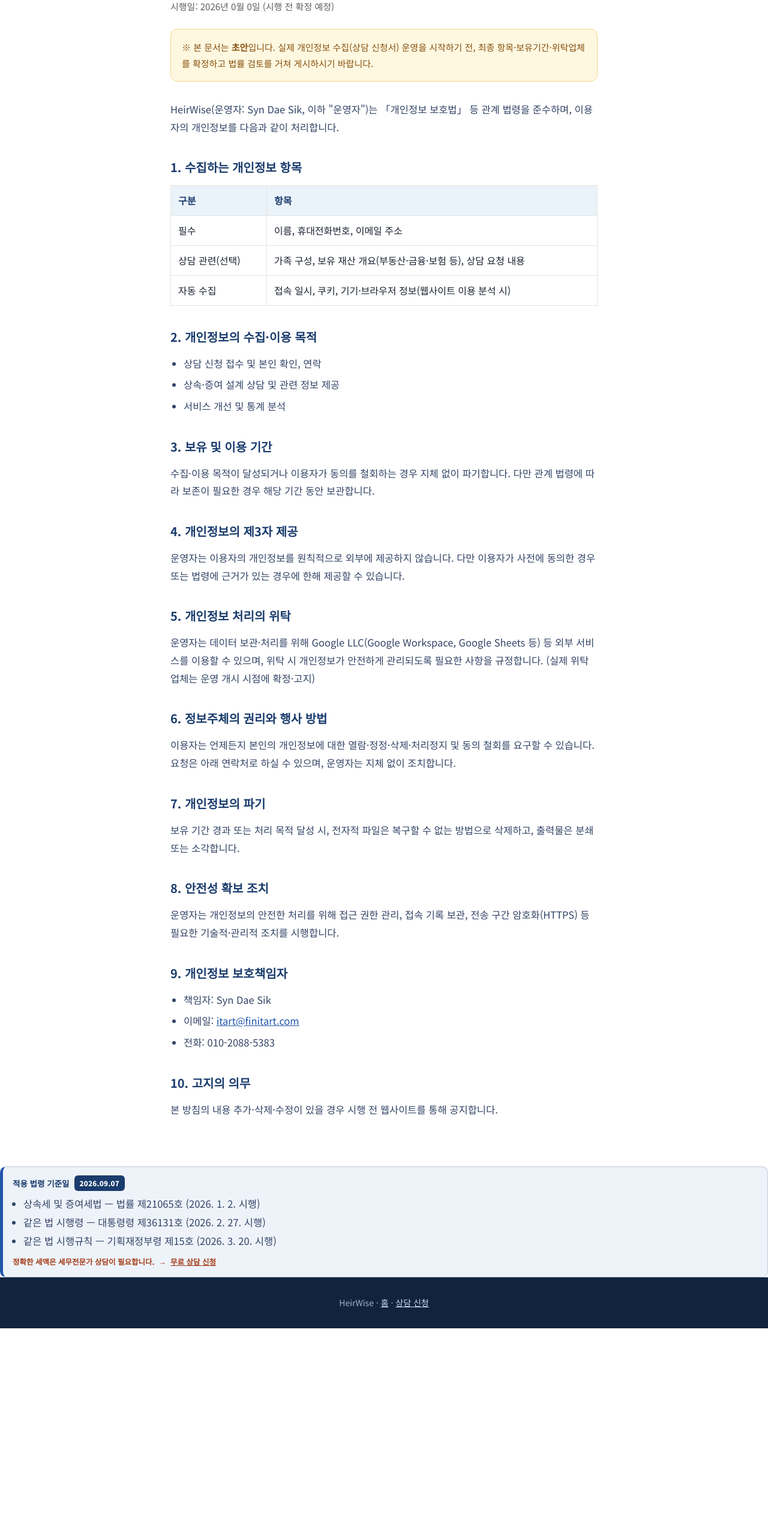
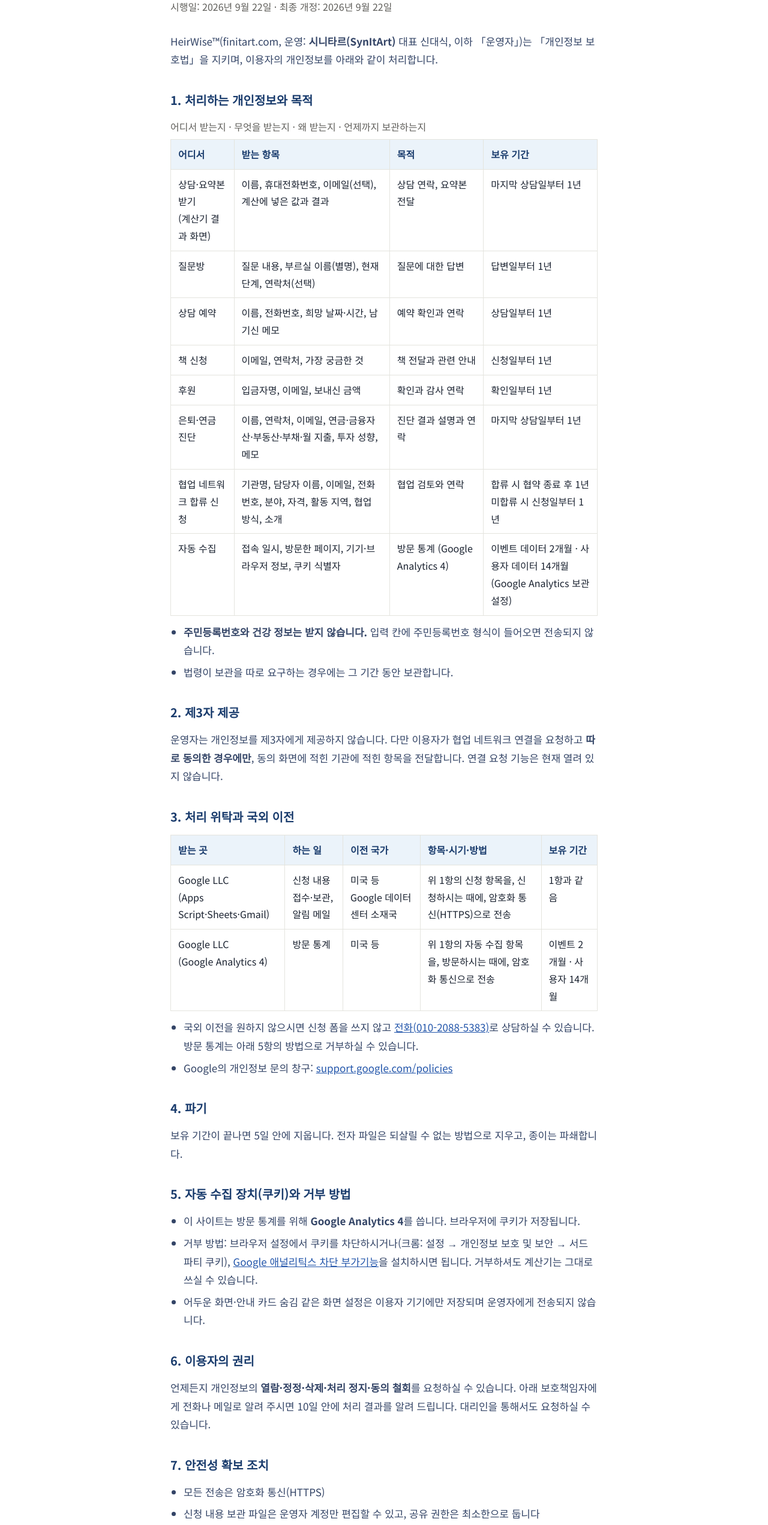
Before and after one commit to SynItArt/FinITArt, a plain HTML site: page privacy.html in a window 1280 px wide. Shown: the part 187-2730 px from the top of the page at 60% size. Before the commit the page ends 2402 px from the top, so only its background shows below. Drawn offline with Linux system fonts and the light colour scheme.

Commit message:
fix(privacy): privacy policy final version

```diff
--- a/privacy.html
+++ b/privacy.html
@@ -4,34 +4,54 @@
 <meta charset="UTF-8">
 <meta name="viewport" content="width=device-width, initial-scale=1.0">
 <link rel="icon" type="image/svg+xml" href="/img/brand/heirwise-symbol.svg">
-<title>개인정보처리방침 | Heirwise</title>
+<title>개인정보처리방침 | HeirWise</title>
 <meta name="robots" content="noindex">
 <link rel="preconnect" href="https://fonts.googleapis.com">
 <link rel="preconnect" href="https://fonts.gstatic.com" crossorigin>
 <link href="https://fonts.googleapis.com/css2?family=Noto+Sans+KR:wght@400;500;700;900&display=swap" rel="stylesheet">
 <style>
-  :root{--navy:#1A3C6D;--blue:#2255AA;--dark:#334466;--amber-bg:#FFF8E1;--amber-ink:#854F0B;--ink:#1A2230;--muted:#5F5E5A;--line:#E4E4DE}
+  :root{--navy:#1A3C6D;--blue:#2255AA;--dark:#334466;--amber-bg:#FFF8E1;--amber-ink:#854F0B;--ink:#1A2230;--muted:#5F5E5A;--line:#E4E4DE;--bg:#fff;--surface:#F8FAFC}
   *{box-sizing:border-box;margin:0;padding:0}
-  body{font-family:'Malgun Gothic','Noto Sans KR',sans-serif;color:var(--ink);background:#fff;font-size:17px;line-height:1.8}
+  body{font-family:'Malgun Gothic','Noto Sans KR',sans-serif;color:var(--ink);background:var(--bg);font-size:17px;line-height:1.8}
   .wrap{max-width:760px;margin:0 auto;padding:0 24px}
   a{color:var(--blue)}
   .top{background:var(--navy);color:#fff;padding:18px 0}
   .top .wrap{display:flex;justify-content:space-between;align-items:center}
   .top .logo{font-size:20px;font-weight:900;color:#fff;text-decoration:none}
-  .top .home{color:#cfe0f2;text-decoration:none;font-size:15px}
+  .top .home{color:#cfe0f2;text-decoration:none;font-size:16px}
   main{padding:44px 0 64px}
   h1{font-size:30px;font-weight:900;color:var(--navy);margin-bottom:8px}
-  .meta{font-size:15px;color:var(--muted);margin-bottom:24px}
-  .draft{background:var(--amber-bg);border:1px solid #F4D58A;border-radius:12px;padding:16px 18px;font-size:15px;color:var(--amber-ink);margin-bottom:32px}
+  .meta{font-size:16px;color:var(--muted);margin-bottom:28px}
   h2{font-size:20px;font-weight:700;color:var(--navy);margin:34px 0 12px}
-  p,li{font-size:16.5px;color:var(--dark)}
+  p,li{font-size:17px;color:var(--dark)}
   ul{margin:8px 0 8px 22px}
   li{margin-bottom:6px}
   table{width:100%;border-collapse:collapse;margin:12px 0;font-size:16px}
   th,td{border:1px solid var(--line);padding:10px 12px;text-align:left;vertical-align:top}
   th{background:#EBF3FA;color:var(--navy);font-weight:700}
-  footer{background:#11243f;color:#9fb2c8;font-size:14px;padding:30px 0;text-align:center}
+  .tcap{caption-side:top;text-align:left;font-size:16px;color:var(--muted);padding-bottom:6px}
+  footer{background:#11243f;color:#cfe0f2;font-size:15px;padding:30px 0;text-align:center}
   footer a{color:#cfe0f2}
+
+  /* 좁은 화면: 표를 카드로 (가로 스크롤 없이) */
+  @media (max-width:560px){
+    table{border:0}
+    thead,tr>th{position:absolute;left:-9999px}
+    tr:first-child{display:none}
+    tr{display:block;border:1px solid var(--line);border-radius:10px;margin-bottom:12px;padding:6px 4px;background:var(--surface)}
+    td{display:block;border:0;padding:6px 10px}
+    td::before{content:attr(data-th);display:block;font-weight:700;color:var(--navy);font-size:15px}
+  }
+
+  /* 다크 모드 */
+  @media (prefers-color-scheme:dark){
+    :root:not([data-theme="light"]){--ink:#F5F7FA;--dark:#DCE3EC;--muted:#B6C2D1;--line:#33445C;--navy:#9EC5FF;--blue:#8FC1FF;--bg:#13161C;--surface:#1B2030}
+    :root:not([data-theme="light"]) .top{background:#0F1A2B}
+    :root:not([data-theme="light"]) th{background:#22304A;color:#DCE7FF}
+  }
+  html[data-theme="dark"]{--ink:#F5F7FA;--dark:#DCE3EC;--muted:#B6C2D1;--line:#33445C;--navy:#9EC5FF;--blue:#8FC1FF;--bg:#13161C;--surface:#1B2030}
+  html[data-theme="dark"] .top{background:#0F1A2B}
+  html[data-theme="dark"] th{background:#22304A;color:#DCE7FF}
 
 /* 브랜드 로고 (2026-09-18, 상표출원 40-2026-0196992 / 등록 전 ™) */
 .logo,.nw-logo{align-items:center}
@@ -50,59 +70,78 @@ html[data-theme="dark"] .logo-img.is-dark{display:block}
 .top .logo .tm{color:#fff}
 </style>
 </head>
-<body data-season="off" data-tool="개인정보처리방침" data-axis="both">
+<body data-season="off" data-law="off" data-tool="개인정보처리방침" data-axis="both">
 <div class="top"><div class="wrap"><a class="logo" href="index.html" aria-label="HeirWise 홈"><span class="logo-mark"><img class="logo-img is-light" src="/img/brand/heirwise-logo-h.svg" alt="HeirWise" height="32"><img class="logo-img is-dark" src="/img/brand/heirwise-logo-h-dark.svg" alt="" aria-hidden="true" height="32"><sup class="tm">™</sup></span></a><a class="home" href="index.html">← 홈으로</a></div></div>
 
 <main>
   <div class="wrap">
     <h1>개인정보처리방침</h1>
-    <div class="meta">시행일: 2026년 0월 0일 (시행 전 확정 예정)</div>
-    <div class="draft">※ 본 문서는 <b>초안</b>입니다. 실제 개인정보 수집(상담 신청서) 운영을 시작하기 전, 최종 항목·보유기간·위탁업체를 확정하고 법률 검토를 거쳐 게시하시기 바랍니다.</div>
+    <div class="meta">시행일: 2026년 9월 22일 · 최종 개정: 2026년 9월 22일</div>
 
-    <p>HeirWise(운영자: Syn Dae Sik, 이하 "운영자")는 「개인정보 보호법」 등 관계 법령을 준수하며, 이용자의 개인정보를 다음과 같이 처리합니다.</p>
+    <p>HeirWise™(finitart.com, 운영: <b>시니타르(SynItArt)</b> 대표 신대식, 이하 「운영자」)는 「개인정보 보호법」을 지키며, 이용자의 개인정보를 아래와 같이 처리합니다.</p>
 
-    <h2>1. 수집하는 개인정보 항목</h2>
+    <h2>1. 처리하는 개인정보와 목적</h2>
     <table>
-      <tr><th>구분</th><th>항목</th></tr>
-      <tr><td>필수</td><td>이름, 휴대전화번호, 이메일 주소</td></tr>
-      <tr><td>상담 관련(선택)</td><td>가족 구성, 보유 재산 개요(부동산·금융·보험 등), 상담 요청 내용</td></tr>
-      <tr><td>자동 수집</td><td>접속 일시, 쿠키, 기기·브라우저 정보(웹사이트 이용 분석 시)</td></tr>
+      <caption class="tcap">어디서 받는지 · 무엇을 받는지 · 왜 받는지 · 언제까지 보관하는지</caption>
+      <tr><th>어디서</th><th>받는 항목</th><th>목적</th><th>보유 기간</th></tr>
+      <tr><td data-th="어디서">상담·요약본 받기<br>(계산기 결과 화면)</td><td data-th="받는 항목">이름, 휴대전화번호, 이메일(선택), 계산에 넣은 값과 결과</td><td data-th="목적">상담 연락, 요약본 전달</td><td data-th="보유 기간">마지막 상담일부터 1년</td></tr>
+      <tr><td data-th="어디서">질문방</td><td data-th="받는 항목">질문 내용, 부르실 이름(별명), 현재 단계, 연락처(선택)</td><td data-th="목적">질문에 대한 답변</td><td data-th="보유 기간">답변일부터 1년</td></tr>
+      <tr><td data-th="어디서">상담 예약</td><td data-th="받는 항목">이름, 전화번호, 희망 날짜·시간, 남기신 메모</td><td data-th="목적">예약 확인과 연락</td><td data-th="보유 기간">상담일부터 1년</td></tr>
+      <tr><td data-th="어디서">책 신청</td><td data-th="받는 항목">이메일, 연락처, 가장 궁금한 것</td><td data-th="목적">책 전달과 관련 안내</td><td data-th="보유 기간">신청일부터 1년</td></tr>
+      <tr><td data-th="어디서">후원</td><td data-th="받는 항목">입금자명, 이메일, 보내신 금액</td><td data-th="목적">확인과 감사 연락</td><td data-th="보유 기간">확인일부터 1년</td></tr>
+      <tr><td data-th="어디서">은퇴·연금 진단</td><td data-th="받는 항목">이름, 연락처, 이메일, 연금·금융자산·부동산·부채·월 지출, 투자 성향, 메모</td><td data-th="목적">진단 결과 설명과 연락</td><td data-th="보유 기간">마지막 상담일부터 1년</td></tr>
+      <tr><td data-th="어디서">협업 네트워크 합류 신청</td><td data-th="받는 항목">기관명, 담당자 이름, 이메일, 전화번호, 분야, 자격, 활동 지역, 협업 방식, 소개</td><td data-th="목적">협업 검토와 연락</td><td data-th="보유 기간">합류 시 협약 종료 후 1년<br>미합류 시 신청일부터 1년</td></tr>
+      <tr><td data-th="어디서">자동 수집</td><td data-th="받는 항목">접속 일시, 방문한 페이지, 기기·브라우저 정보, 쿠키 식별자</td><td data-th="목적">방문 통계 (Google Analytics 4)</td><td data-th="보유 기간">이벤트 데이터 2개월 · 사용자 데이터 14개월<br>(Google Analytics 보관 설정)</td></tr>
     </table>
-
-    <h2>2. 개인정보의 수집·이용 목적</h2>
     <ul>
-      <li>상담 신청 접수 및 본인 확인, 연락</li>
-      <li>상속·증여 설계 상담 및 관련 정보 제공</li>
-      <li>서비스 개선 및 통계 분석</li>
+      <li><b>주민등록번호와 건강 정보는 받지 않습니다.</b> 입력 칸에 주민등록번호 형식이 들어오면 전송되지 않습니다.</li>
+      <li>법령이 보관을 따로 요구하는 경우에는 그 기간 동안 보관합니다.</li>
     </ul>
 
-    <h2>3. 보유 및 이용 기간</h2>
-    <p>수집·이용 목적이 달성되거나 이용자가 동의를 철회하는 경우 지체 없이 파기합니다. 다만 관계 법령에 따라 보존이 필요한 경우 해당 기간 동안 보관합니다.</p>
+    <h2>2. 제3자 제공</h2>
+    <p>운영자는 개인정보를 제3자에게 제공하지 않습니다. 다만 이용자가 협업 네트워크 연결을 요청하고 <b>따로 동의한 경우에만</b>, 동의 화면에 적힌 기관에 적힌 항목을 전달합니다. 연결 요청 기능은 현재 열려 있지 않습니다.</p>
 
-    <h2>4. 개인정보의 제3자 제공</h2>
-    <p>운영자는 이용자의 개인정보를 원칙적으로 외부에 제공하지 않습니다. 다만 이용자가 사전에 동의한 경우 또는 법령에 근거가 있는 경우에 한해 제공할 수 있습니다.</p>
-
-    <h2>5. 개인정보 처리의 위탁</h2>
-    <p>운영자는 데이터 보관·처리를 위해 Google LLC(Google Workspace, Google Sheets 등) 등 외부 서비스를 이용할 수 있으며, 위탁 시 개인정보가 안전하게 관리되도록 필요한 사항을 규정합니다. (실제 위탁업체는 운영 개시 시점에 확정·고지)</p>
-
-    <h2>6. 정보주체의 권리와 행사 방법</h2>
-    <p>이용자는 언제든지 본인의 개인정보에 대한 열람·정정·삭제·처리정지 및 동의 철회를 요구할 수 있습니다. 요청은 아래 연락처로 하실 수 있으며, 운영자는 지체 없이 조치합니다.</p>
-
-    <h2>7. 개인정보의 파기</h2>
-    <p>보유 기간 경과 또는 처리 목적 달성 시, 전자적 파일은 복구할 수 없는 방법으로 삭제하고, 출력물은 분쇄 또는 소각합니다.</p>
-
-    <h2>8. 안전성 확보 조치</h2>
-    <p>운영자는 개인정보의 안전한 처리를 위해 접근 권한 관리, 접속 기록 보관, 전송 구간 암호화(HTTPS) 등 필요한 기술적·관리적 조치를 시행합니다.</p>
-
-    <h2>9. 개인정보 보호책임자</h2>
+    <h2>3. 처리 위탁과 국외 이전</h2>
+    <table>
+      <tr><th>받는 곳</th><th>하는 일</th><th>이전 국가</th><th>항목·시기·방법</th><th>보유 기간</th></tr>
+      <tr><td data-th="받는 곳">Google LLC<br>(Apps Script·Sheets·Gmail)</td><td data-th="하는 일">신청 내용 접수·보관, 알림 메일</td><td data-th="이전 국가">미국 등 Google 데이터센터 소재국</td><td data-th="항목·시기·방법">위 1항의 신청 항목을, 신청하시는 때에, 암호화 통신(HTTPS)으로 전송</td><td data-th="보유 기간">1항과 같음</td></tr>
+      <tr><td data-th="받는 곳">Google LLC<br>(Google Analytics 4)</td><td data-th="하는 일">방문 통계</td><td data-th="이전 국가">미국 등</td><td data-th="항목·시기·방법">위 1항의 자동 수집 항목을, 방문하시는 때에, 암호화 통신으로 전송</td><td data-th="보유 기간">이벤트 2개월 · 사용자 14개월</td></tr>
+    </table>
     <ul>
-      <li>책임자: Syn Dae Sik</li>
-      <li>이메일: <a href="mailto:itart@finitart.com">itart@finitart.com</a></li>
-      <li>전화: 010-2088-5383</li>
+      <li>국외 이전을 원하지 않으시면 신청 폼을 쓰지 않고 <a href="tel:01020885383">전화(010-2088-5383)</a>로 상담하실 수 있습니다. 방문 통계는 아래 5항의 방법으로 거부하실 수 있습니다.</li>
+      <li>Google의 개인정보 문의 창구: <a href="https://support.google.com/policies" target="_blank" rel="noopener">support.google.com/policies</a></li>
     </ul>
 
-    <h2>10. 고지의 의무</h2>
-    <p>본 방침의 내용 추가·삭제·수정이 있을 경우 시행 전 웹사이트를 통해 공지합니다.</p>
+    <h2>4. 파기</h2>
+    <p>보유 기간이 끝나면 5일 안에 지웁니다. 전자 파일은 되살릴 수 없는 방법으로 지우고, 종이는 파쇄합니다.</p>
+
+    <h2>5. 자동 수집 장치(쿠키)와 거부 방법</h2>
+    <ul>
+      <li>이 사이트는 방문 통계를 위해 <b>Google Analytics 4</b>를 씁니다. 브라우저에 쿠키가 저장됩니다.</li>
+      <li>거부 방법: 브라우저 설정에서 쿠키를 차단하시거나(크롬: 설정 → 개인정보 보호 및 보안 → 서드 파티 쿠키), <a href="https://tools.google.com/dlpage/gaoptout" target="_blank" rel="noopener">Google 애널리틱스 차단 부가기능</a>을 설치하시면 됩니다. 거부하셔도 계산기는 그대로 쓰실 수 있습니다.</li>
+      <li>어두운 화면·안내 카드 숨김 같은 화면 설정은 이용자 기기에만 저장되며 운영자에게 전송되지 않습니다.</li>
+    </ul>
+
+    <h2>6. 이용자의 권리</h2>
+    <p>언제든지 개인정보의 <b>열람·정정·삭제·처리 정지·동의 철회</b>를 요청하실 수 있습니다. 아래 보호책임자에게 전화나 메일로 알려 주시면 10일 안에 처리 결과를 알려 드립니다. 대리인을 통해서도 요청하실 수 있습니다.</p>
+
+    <h2>7. 안전성 확보 조치</h2>
+    <ul>
+      <li>모든 전송은 암호화 통신(HTTPS)</li>
+      <li>신청 내용 보관 파일은 운영자 계정만 편집할 수 있고, 공유 권한은 최소한으로 둡니다</li>
+      <li>접근 기록을 점검하고, 비밀키를 이용자 화면(브라우저 코드)에 두지 않습니다</li>
+    </ul>
+
+    <h2>8. 개인정보 보호책임자</h2>
+    <ul>
+      <li>신대식 (申大湜)</li>
+      <li>전화: <a href="tel:01020885383">010-2088-5383</a> · 이메일: <a href="mailto:itart@finitart.com">itart@finitart.com</a></li>
+      <li>안산사무소: 경기 안산시 단원구 정왕천동로30번길 2(성곡동, 4바 858호 2층)</li>
+    </ul>
+    <p>침해 신고·상담은 개인정보침해신고센터(국번 없이 118, <a href="https://privacy.kisa.or.kr" target="_blank" rel="noopener">privacy.kisa.or.kr</a>), 개인정보 분쟁조정위원회(1833-6972, <a href="https://www.kopico.go.kr" target="_blank" rel="noopener">kopico.go.kr</a>), 경찰청 사이버수사국(국번 없이 182)으로 하실 수 있습니다.</p>
+
+    <h2>9. 바뀔 때</h2>
+    <p>내용이 바뀌면 시행 7일 전에 이 화면에 알립니다. 현재 판은 2026년 9월 22일 판입니다.</p>
   </div>
 </main>
 
```
